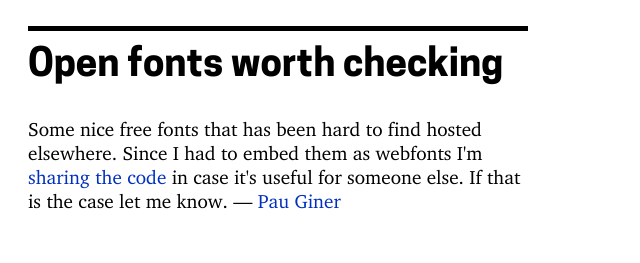
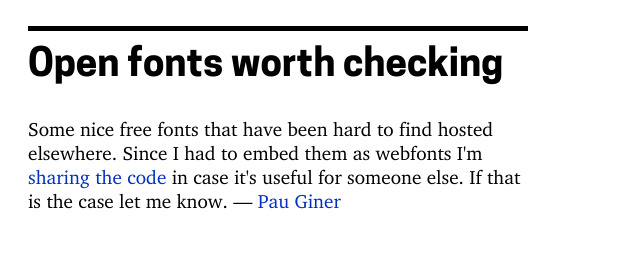
Before and after one commit to pauginer/webfonts, a plain HTML site: page index.html in a window 1280 px wide. Shown: the top 263 px of the page, 0-640 px from the left. Drawn offline with Linux system fonts and the light colour scheme.

Commit message:
Link to live site and typo

```diff
--- a/index.html
+++ b/index.html
@@ -7,7 +7,7 @@
   </head>
   <body>
   <h1>Open fonts worth checking</h1>
-  <p>Some nice free fonts that has been hard to find hosted elsewhere. Since I had to embed them as webfonts I'm <a href="https://github.com/pauginer/webfonts">sharing the code</a> in case it's useful for someone else. If that is the case let me know. — <a href="http://pauginer.com/">Pau Giner</a></p>
+  <p>Some nice free fonts that have been hard to find hosted elsewhere. Since I had to embed them as webfonts I'm <a href="https://github.com/pauginer/webfonts">sharing the code</a> in case it's useful for someone else. If that is the case let me know. — <a href="http://pauginer.com/">Pau Giner</a></p>
   <section class="charter">
     <h2> Charter</h2>
     <p>Serif typeface designed by Matthew Carter in 1987, based on the characters of Pierre-Simon Fournier. <a href="http://practicaltypography.com/charter.html">Learn more</a></p>
```
Also changed, not shown: 1 other file.
